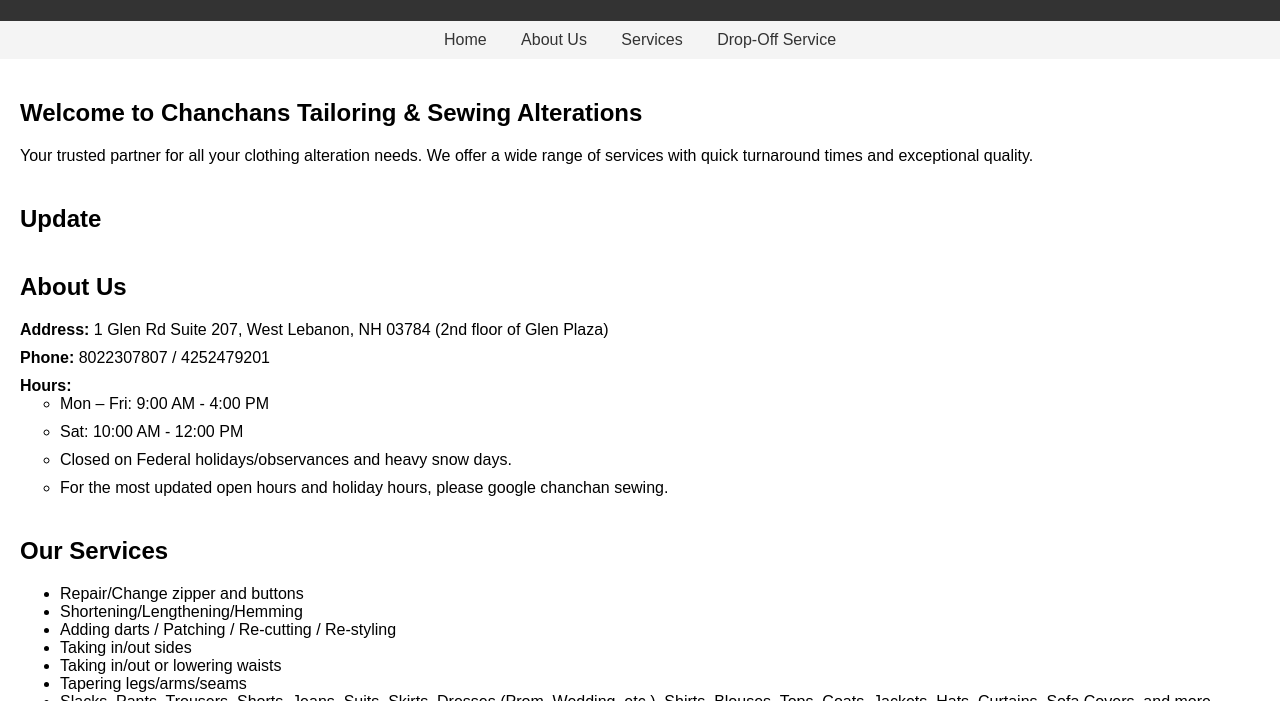
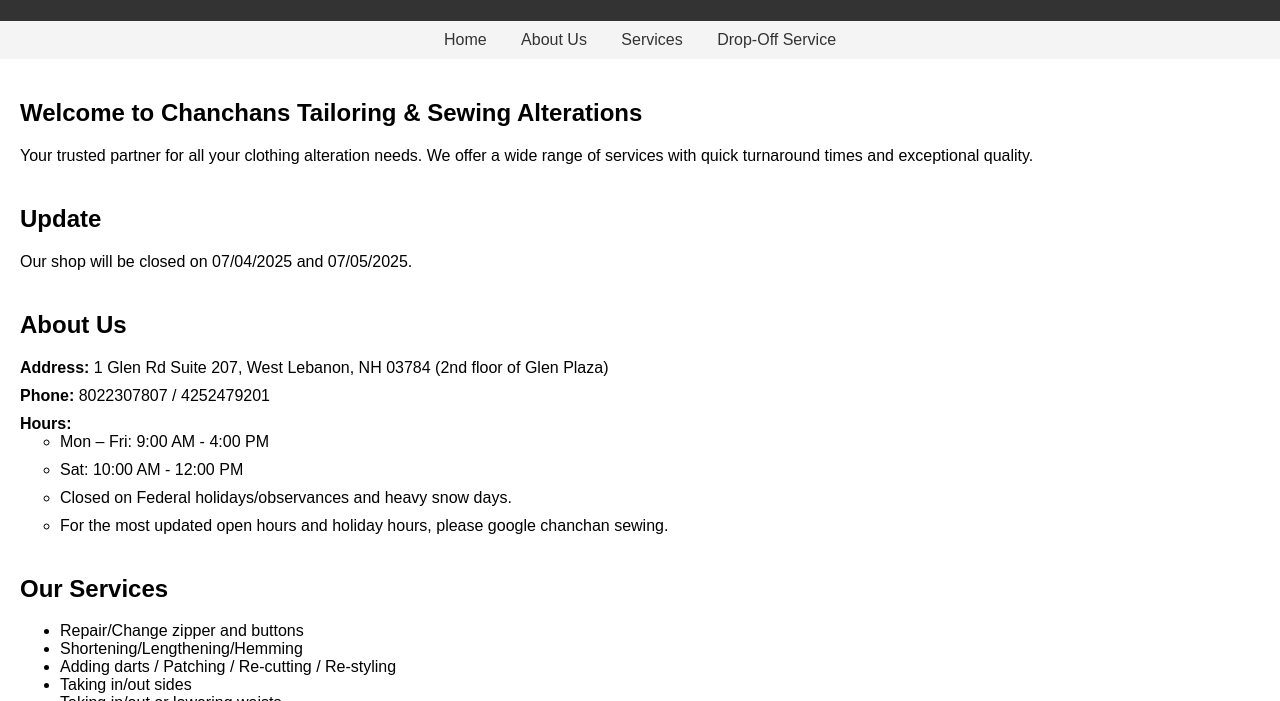
Before and after one commit to superustc/website, a plain HTML site: page index.html in a window 1280 px wide. Shown: the part 99-800 px from the top of the page. Drawn offline with Linux system fonts and the light colour scheme.

Commit message:
Update index.html

```diff
--- a/index.html
+++ b/index.html
@@ -41,6 +41,7 @@
         <!-- About Update -->
         <section id="update" class="section">
             <h2>Update</h2>
+            <p>Our shop will be closed on 07/04/2025 and 07/05/2025.</p>
         </section>
 
         <!-- About Us Section -->
```
